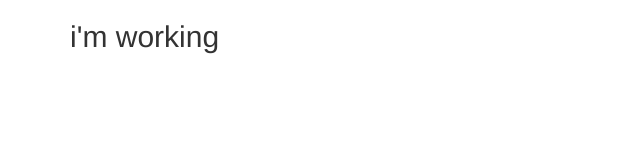
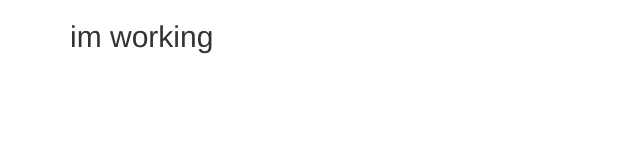
Before and after one commit to dashang/ng8-complete-guide, an Angular app: page / in a window 1280 px wide. Shown: the top 160 px of the page, without its empty margins (0-640 px from the left). Built offline with nearby package versions, Linux system fonts and the light colour scheme.

Commit message:
change from vs code

```diff
--- a/src/app/app.component.html
+++ b/src/app/app.component.html
@@ -2,7 +2,7 @@
 <div class="container">
   <div class="row">
     <div class="col-md-12">
-      <h2>i'm working</h2>
+      <h2>im working</h2>
     </div>
   </div>
 </div>
```
